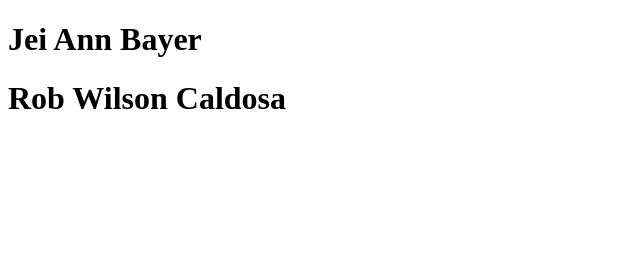
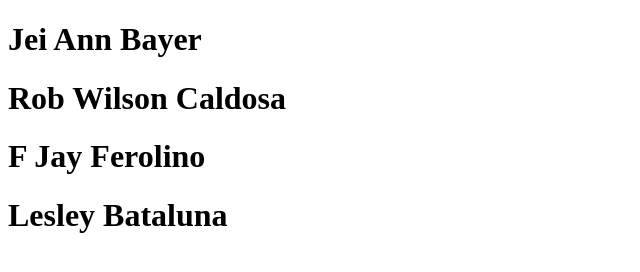
Before and after one commit to vachiong/my-first-repository, a plain HTML site: page myprofile.html in a window 1280 px wide. Shown: the whole page, without its empty margins (0-640 px from the left). Drawn offline with Linux system fonts and the light colour scheme.

Commit message:
Added 2 new students to the myprofile.html

```diff
--- a/myprofile.html
+++ b/myprofile.html
@@ -9,5 +9,7 @@
 <body>
   <h1>Jei Ann Bayer</h1>
   <h1>Rob Wilson Caldosa</h1>
+  <h1>F Jay Ferolino</h1>
+  <h1>Lesley Bataluna</h1>
 </body>
 </html>
```
